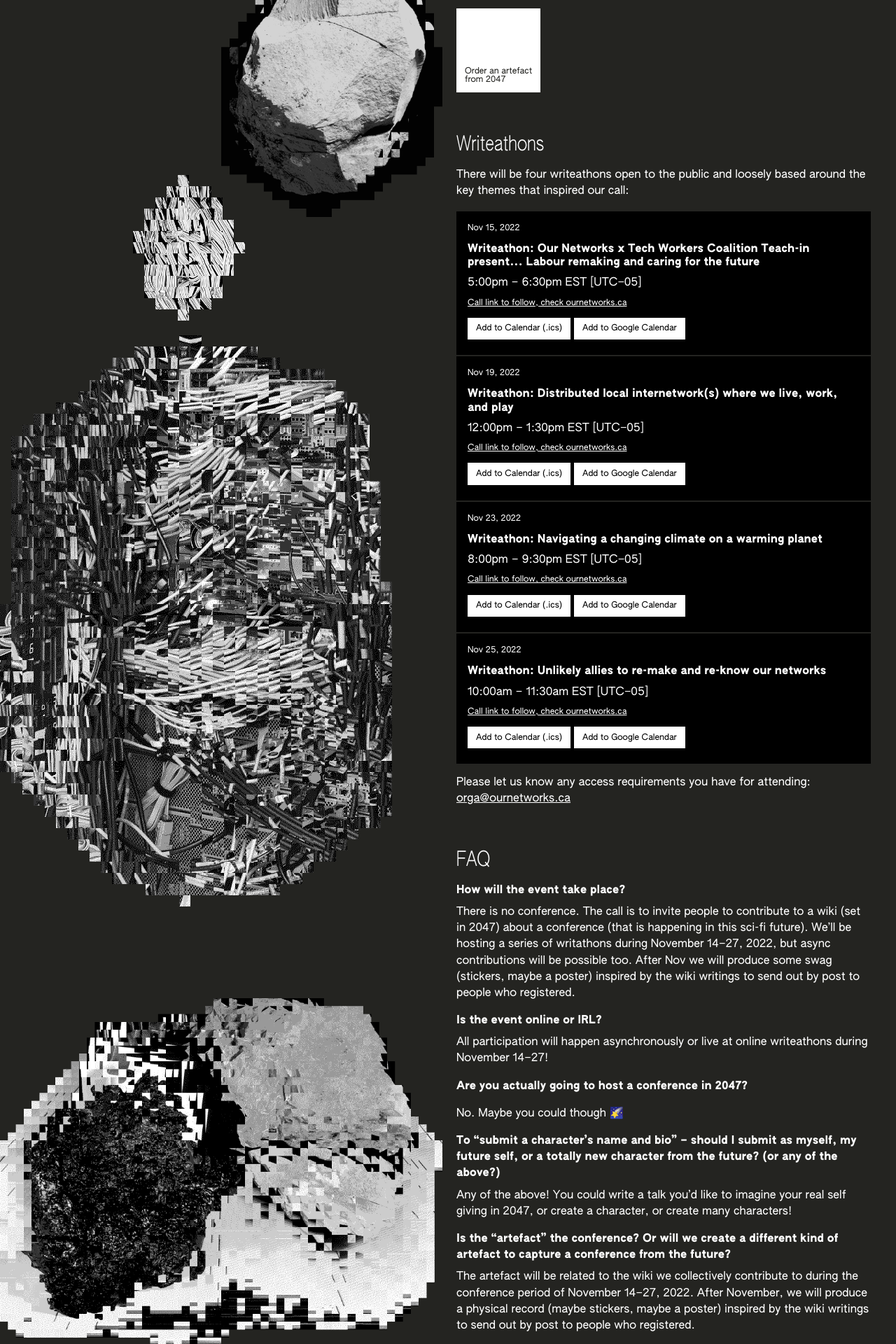
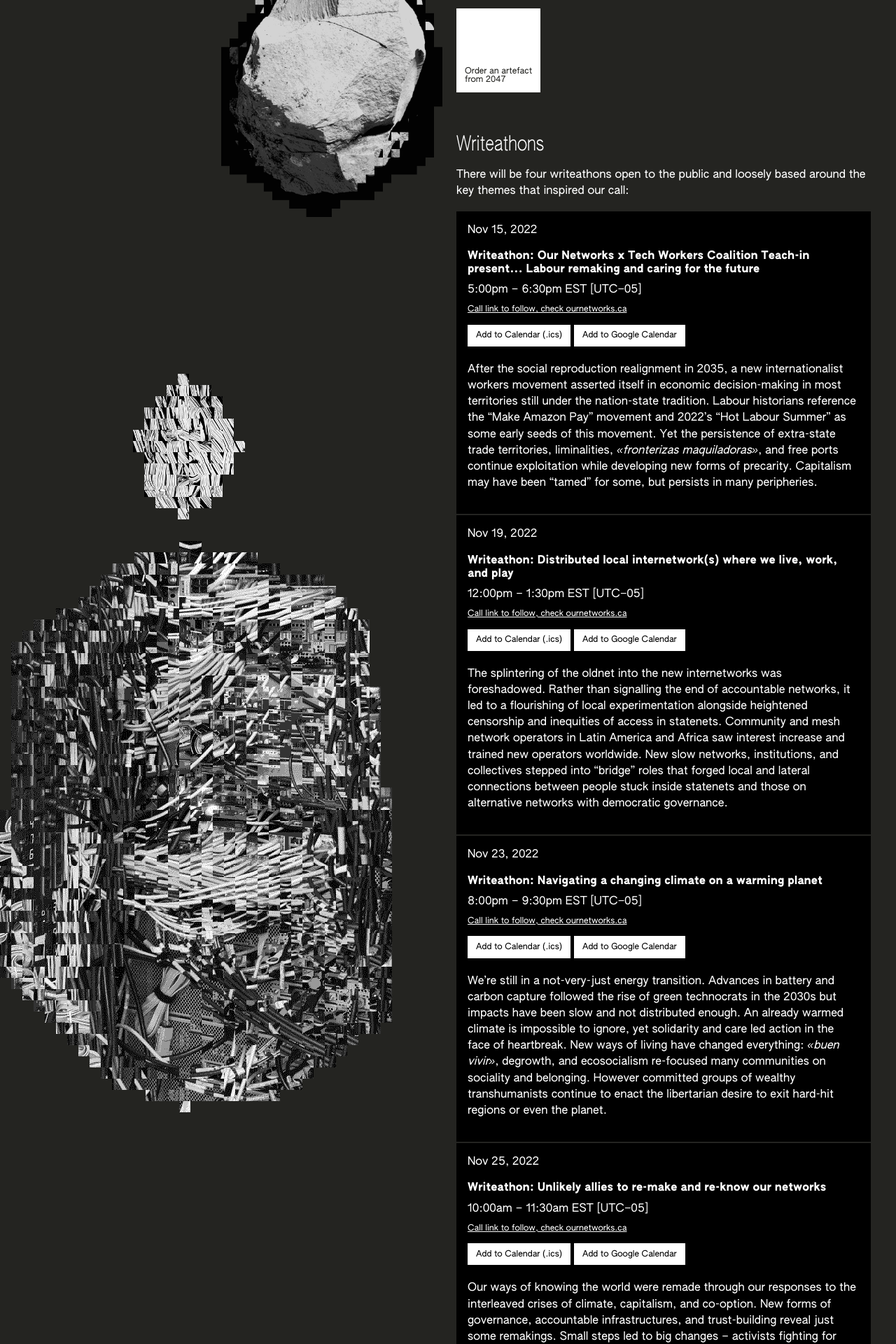
Before and after one commit to ournetworks/ournetworks.ca, a Jekyll site: the page built from index.md, in a window 1280 px wide. Shown: the part 1367-3287 px from the top of the page at 70% size. Built offline with Jekyll 4.4.1, drawn with Linux system fonts in a browser that asks for light colours; some of the changed text lies outside the part shown.

Commit message:
descriptions

```diff
--- a/_data/events.yml
+++ b/_data/events.yml
@@ -6,6 +6,9 @@
   startTime: '17:00'
   endTime: '18:30'
   timeZone: "EST [UTC−05]"
+  description: |
+    After the social reproduction realignment in 2035, a new internationalist workers movement asserted itself in economic decision-making in most territories still under the nation-state tradition. Labour historians reference the "Make Amazon Pay" movement and 2022's "Hot Labour Summer" as some early seeds of this movement. Yet the persistence of extra-state trade territories, liminalities, _«fronterizas maquiladoras»_, and free ports continue exploitation while developing new forms of precarity. Capitalism may have been "tamed" for some, but persists in many peripheries.
+
 
 - title: "Writeathon: Distributed local internetwork(s) where we live, work, and play"
   type: call
@@ -15,7 +18,8 @@
   startTime: '12:00'
   endTime: '13:30'
   timeZone: "EST [UTC−05]"
-
+  description: |
+    The splintering of the oldnet into the new internetworks was foreshadowed. Rather than signalling the end of accountable networks, it led to a flourishing of local experimentation alongside heightened censorship and inequities of access in statenets. Community and mesh network operators in Latin America and Africa saw interest increase and trained new operators worldwide. New slow networks, institutions, and collectives stepped into "bridge" roles that forged local and lateral connections between people stuck inside statenets and those on alternative networks with democratic governance.
 
 - title: "Writeathon: Navigating a changing climate on a warming planet"
   type: call
@@ -25,6 +29,8 @@
   startTime: '20:00'
   endTime: '21:30'
   timeZone: "EST [UTC−05]"
+  description: |
+    We're still in a not-very-just energy transition. Advances in battery and carbon capture followed the rise of green technocrats in the 2030s but impacts have been slow and not distributed enough. An already warmed climate is impossible to ignore, yet solidarity and care led action in the face of heartbreak. New ways of living have changed everything: _«buen vivir»_, degrowth, and ecosocialism re-focused many communities on sociality and belonging. However committed groups of wealthy transhumanists continue to enact the libertarian desire to exit hard-hit regions or even the planet.
 
 - title: "Writeathon: Unlikely allies to re-make and re-know our networks"
   type: call
@@ -34,3 +40,5 @@
   startTime: '10:00'
   endTime: '11:30'
   timeZone: "EST [UTC−05]"
+  description: |
+    Our ways of knowing the world were remade through our responses to the interleaved crises of climate, capitalism, and co-option. New forms of governance, accountable infrastructures, and trust-building reveal just some remakings. Small steps led to big changes – activists fighting for language justice online led to thousands of languages shaping local internetworks post-splintering, states adopting limited frameworks (UNDRIP) was an (existential) surrender on the path to pluralistic autonomy and sovereignty. We ignore the impact of unlikely allies and imperfect movements at our peril.
--- a/_includes/event.html
+++ b/_includes/event.html
@@ -1,5 +1,5 @@
 <header>
-  <p class="mb-1 fs-small">{{ include.event.date | date: "%b %d, %Y" }}</p>
+  <p class="mb-1">{{ include.event.date | date: "%b %d, %Y" }}</p>
   <h5 class="event-title fs-normal mb-05 mt-0">{% if include.event.url %}<a href="{% if include.event.redirect_to %}{{ include.event.redirect_to }}{% else %}{{ include.event.url }}{% endif %}">{% endif %}{{ include.event.title }}{% if include.event.url %}</a>{% endif %}</h5>
   <div class="event-time-location">
     <div class="event-meta mb-05">
@@ -22,4 +22,7 @@
   <a class="button compact" target="_blank" rel="noopener" href="https://www.google.com/calendar/render?action=TEMPLATE&{{ googleCalendarLink }}">
     Add to Google Calendar
   </a>
+  <div class="mt-1">
+    {{ include.event.description | markdownify }}
+  </div>
 </div>
```
